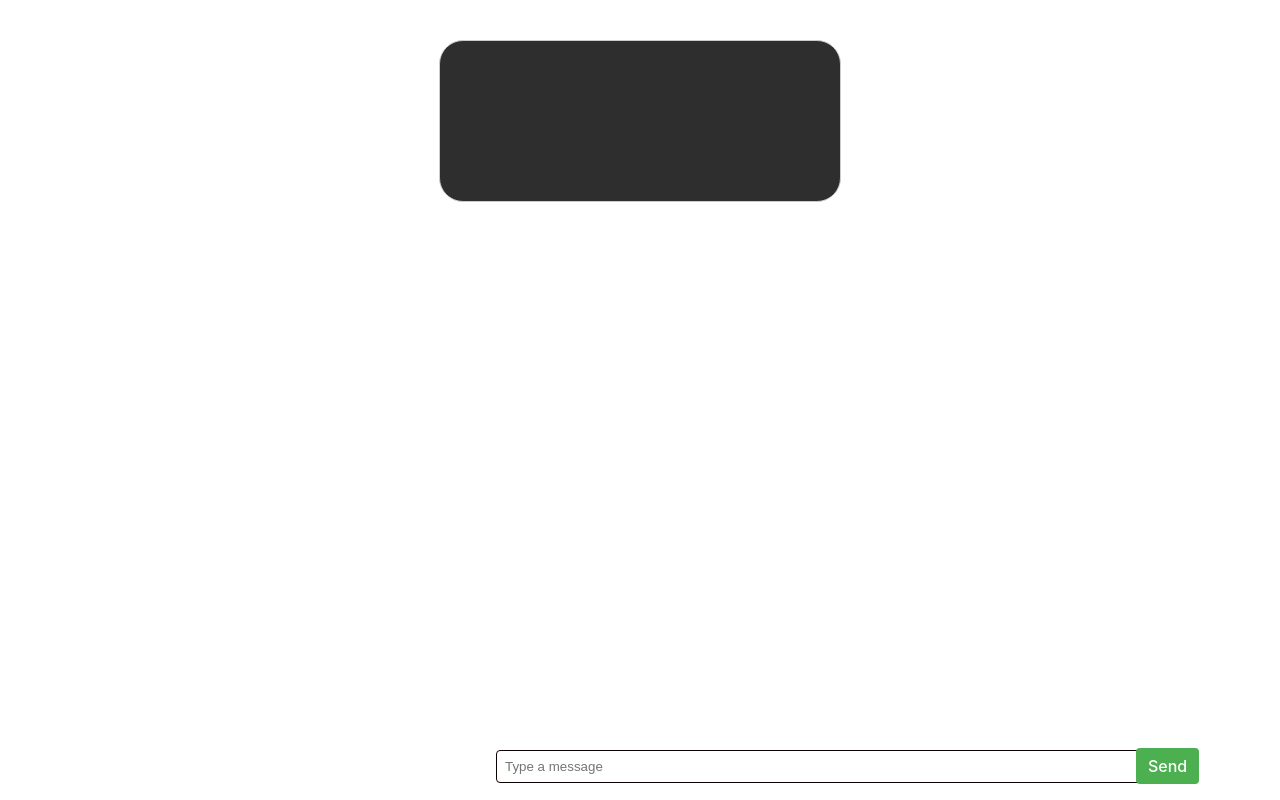
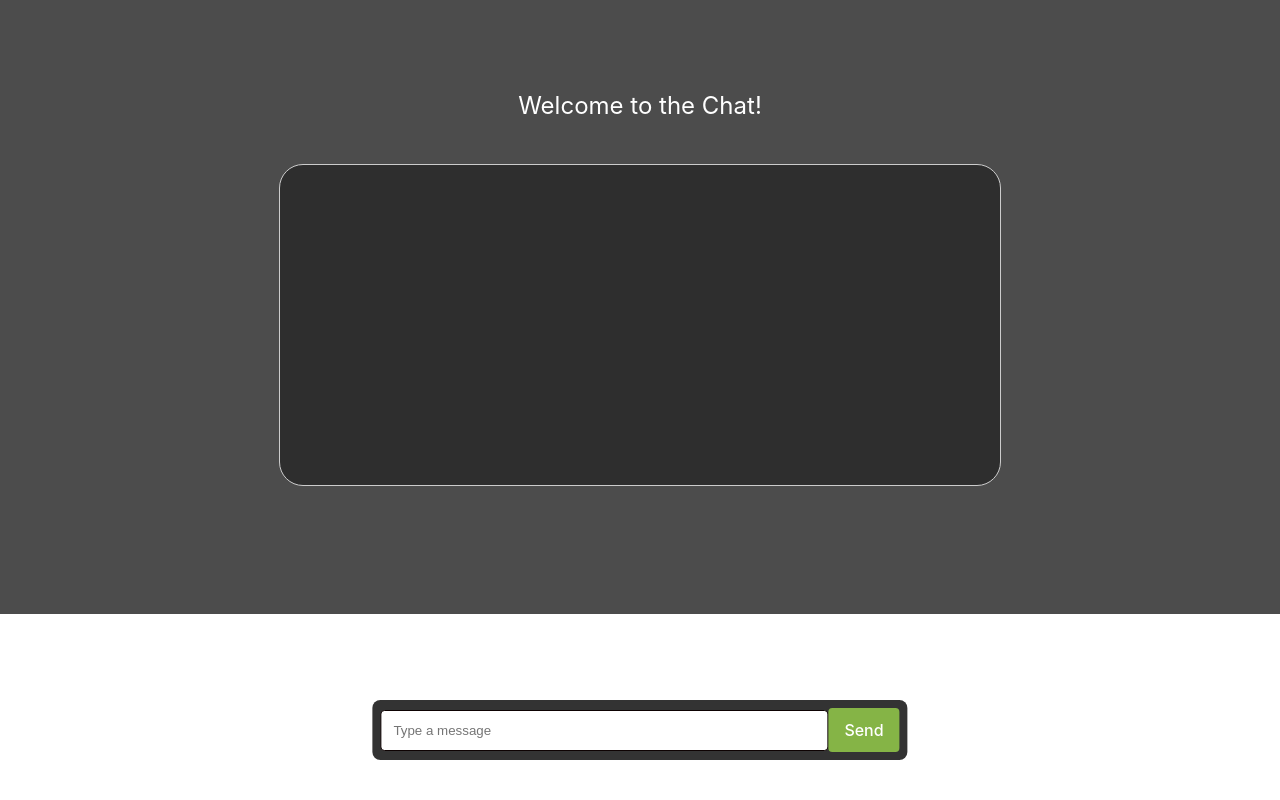
Before and after one commit to SzupanBurliga/TuringTest, a React (Vite) app in the folder turingtest-frontend/: page /MainView in a window 1280 px wide. Built offline with nearby package versions, Linux system fonts and the light colour scheme.

Commit message:
Chat Page

```diff
--- a/turingtest-frontend/src/App.css
+++ b/turingtest-frontend/src/App.css
@@ -1,21 +1,44 @@
-html, body, #root {
+/* General Reset for body, html, and root */
+html,
+body,
+#root {
   width: 100%;
   height: 100%;
   margin: 0;
   padding: 0;
 }
 
-#root {
+/* Main Page Layout */
+.main-page {
+  display: flex;
+  justify-content: center;
+  align-items: center;
+  min-height: 100vh;
+}
+
+/* background Styling */
+.backgroud {
+  color: white;
+  margin-bottom: 2vh;
+  background-color: rgba(0, 0, 0, 0.7);
+  padding: 11vh 2vh;
+  border-radius: vh;
+  text-align: center;
+}
+/* Header Text Styling */
+.header-text {
+  font-size: 3vh;
+  color: white;
+  margin-bottom: 2vh;
+}
+
+/* Chat Container Styling */
+.chat-container {
+  position: relative;
   display: flex;
   flex-direction: column;
-}
-
-.chat-container {
-  flex: 1;
-  display: flex;
-  flex-direction: column;
-  width: 100%;
-  max-width: 40vh;
+  height: 30vh;
+  width: 50vw;
   margin: 5vh auto;
   border: 0.1vh solid #ccc;
   border-radius: 3vh;
@@ -23,49 +46,69 @@ html, body, #root {
   background-color: rgb(46, 46, 46);
 }
 
+/* Chat Box Layout */
 .chat-box {
   flex: 1;
-  max-height: calc(100vh - 60px);
+  font-size: medium;
+  height: 35vh;
+  max-height: 35vh;
   overflow-y: auto;
-  margin-bottom: 10vh;
+  margin-bottom: 2vh;
+  display: flex;
+  flex-direction: column;
+  align-items: flex-start;
+  gap: 1vh;
 }
 
+/* Individual Chat Message Styling */
 .chat-message {
   padding: 1vh;
   margin-bottom: 1vh;
-  border-radius: 0.5vh;
+  border-radius: 5vh;
+  background-color: #85b446;
+  color: white;
+  max-width: 80%;
+  word-wrap: break-word;
+  white-space: normal;
 }
 
+/* Input Area Styling */
 .input-area {
   display: flex;
   align-items: center;
   position: fixed;
-  bottom: 0;
-  width: 100%;
-  padding: 2vh;
+  bottom: 5vh;
+  left: 50%;
+  transform: translateX(-50%);
+  padding: 1vh;
+  background-color: rgba(0, 0, 0, 0.8);
+  border-radius: 1vh;
+  max-width: 70vw;
 }
 
-.input-area > div {
-  flex: 1;
+/* Input Field Styling */
+input {
+  padding: 1.5vh;
+  border: 0.1vh solid #0d0202;
+  border-radius: 0.5vh;
+
+  width: 35vw;
+  max-width: 65vw;
+  box-sizing: border-box;
 }
 
-input {
-  width: 100%;
-  padding: 1vh;
-  border: 0.1vh solid #0d0202;
-  border-radius: 0.5vh;
-  margin-right: 1vh;
-}
-
+/* Button Styling */
 button {
-  padding: 1vh 1.5vh;
-  background-color: #4CAF50;
+  padding: 1.5vh 2vh;
+  background-color: #85b446;
   color: white;
   border: none;
   border-radius: 0.5vh;
   cursor: pointer;
+  white-space: nowrap;
 }
 
+/* Button Hover State */
 button:hover {
   background-color: #45a049;
 }
--- a/turingtest-frontend/src/MainView.jsx
+++ b/turingtest-frontend/src/MainView.jsx
@@ -1,11 +1,11 @@
-import React, { useState } from 'react';
-import './App.css';
-import ChatWindow from './ChatWindow';
-import UserInput from './UserInput';
-import SendButton from './SendButton';
+import React, { useState } from "react";
+import "./App.css";
+import ChatWindow from "./ChatWindow";
+import UserInput from "./UserInput";
+import SendButton from "./SendButton";
 
 function MainView() {
-  const [message, setMessage] = useState('');
+  const [message, setMessage] = useState("");
   const [chatHistory, setChatHistory] = useState([]);
 
   const handleInputChange = (event) => {
@@ -15,19 +15,25 @@ function MainView() {
   const handleSendMessage = () => {
     if (message.trim()) {
       setChatHistory([...chatHistory, message]);
-      setMessage('');
+      setMessage("");
     }
   };
 
   return (
+    <div className="backgroud">
+      <div className="header-text">Welcome to the Chat!</div>
       <div className="chat-container">
         <ChatWindow chatHistory={chatHistory} />
         <div className="input-area">
           <div>
-          <UserInput message={message} handleInputChange={handleInputChange} />
+            <UserInput
+              message={message}
+              handleInputChange={handleInputChange}
+            />
           </div>
           <div>
             <SendButton handleSendMessage={handleSendMessage} />
+          </div>
         </div>
       </div>
     </div>
--- a/turingtest-frontend/src/TuringTest.jsx
+++ b/turingtest-frontend/src/TuringTest.jsx
@@ -1,40 +1,41 @@
 import React from "react";
 import { useNavigate } from "react-router-dom";
 
-
 function TuringTest() {
   const navigate = useNavigate();
-    return(
-        <div>
+  return (
+    <div className="main-page">
       <h1>About Turing Test</h1>
-            <h3>The Turing Test is a concept introduced by British mathematician
-                and computer scientist Alan Turing in 1950 as a way to assess a
-                machine's ability to exhibit intelligent behavior indistinguishable
-                from that of a human. </h3>
+      <h3>
+        The Turing Test is a concept introduced by British mathematician and
+        computer scientist Alan Turing in 1950 as a way to assess a machine's
+        ability to exhibit intelligent behavior indistinguishable from that of a
+        human.{" "}
+      </h3>
       <h2>How it works?</h2>
       <img src="/fota.jpg" alt="Fota" />
-            <h3>The test is conducted in the form of a
-                conversation: a human judge engages in a text-based exchange with
-                both a machine (often an AI) and another human, without knowing
-                which is which. If the judge cannot reliably tell the difference
-                between the human and the machine based solely on their responses,
-                the machine is said to have "passed" the Turing Test.</h3>
+      <h3>
+        The test is conducted in the form of a conversation: a human judge
+        engages in a text-based exchange with both a machine (often an AI) and
+        another human, without knowing which is which. If the judge cannot
+        reliably tell the difference between the human and the machine based
+        solely on their responses, the machine is said to have "passed" the
+        Turing Test.
+      </h3>
 
-            <h3>The Turing Test has become a foundational idea in the field
-                of artificial intelligence (AI), representing one of the first
-                formal attempts to explore machine intelligence. The test is not
-                about measuring intelligence directly but rather assessing
-                the machine's ability to mimic human-like responses convincingly.
-                While some AI systems today can perform well on limited conversational
-                tasks, the Turing Test remains a high bar, especially in terms of
-                achieving nuanced, contextually appropriate responses across diverse
-                topics.</h3>
+      <h3>
+        The Turing Test has become a foundational idea in the field of
+        artificial intelligence (AI), representing one of the first formal
+        attempts to explore machine intelligence. The test is not about
+        measuring intelligence directly but rather assessing the machine's
+        ability to mimic human-like responses convincingly. While some AI
+        systems today can perform well on limited conversational tasks, the
+        Turing Test remains a high bar, especially in terms of achieving
+        nuanced, contextually appropriate responses across diverse topics.
+      </h3>
 
       <button onClick={() => navigate("/")}>Go back</button>
     </div>
-
-
-
   );
 }
 export default TuringTest;
```
Lines whose indentation alone changed are shown as unchanged.
